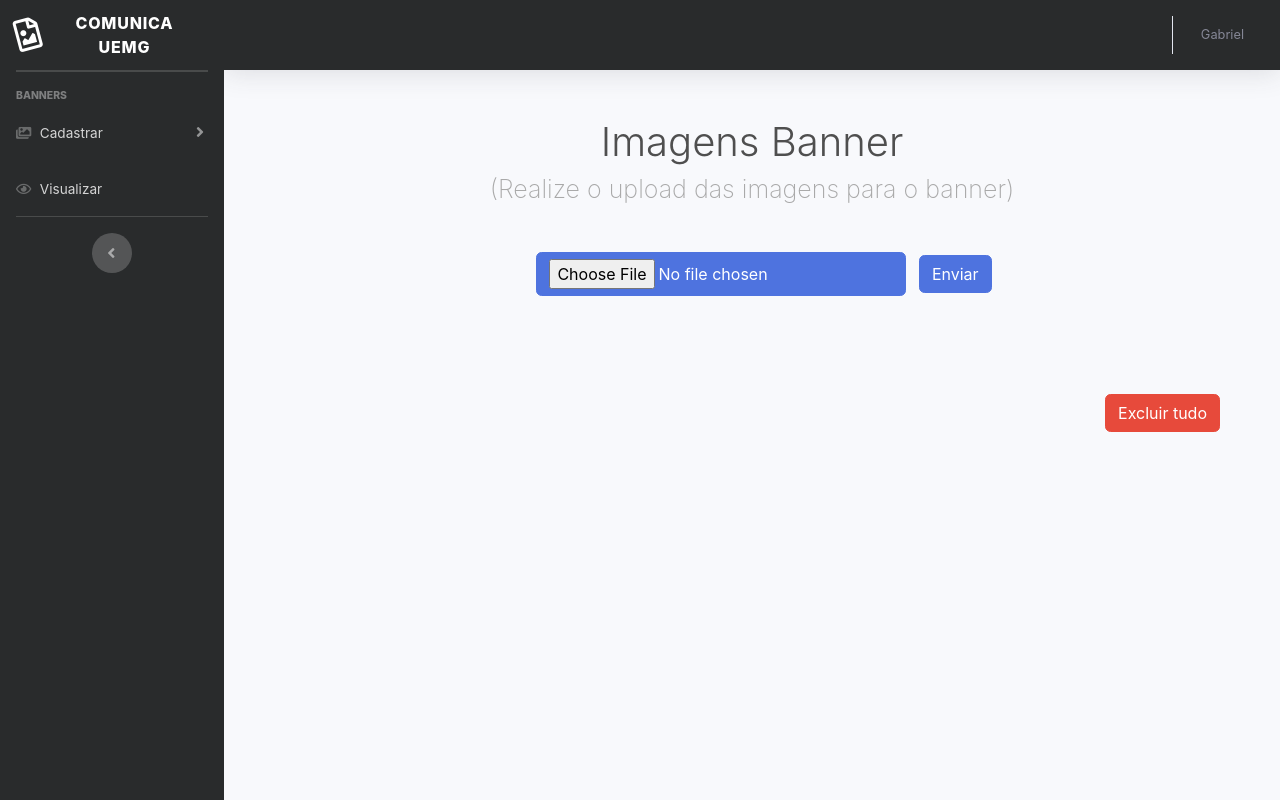
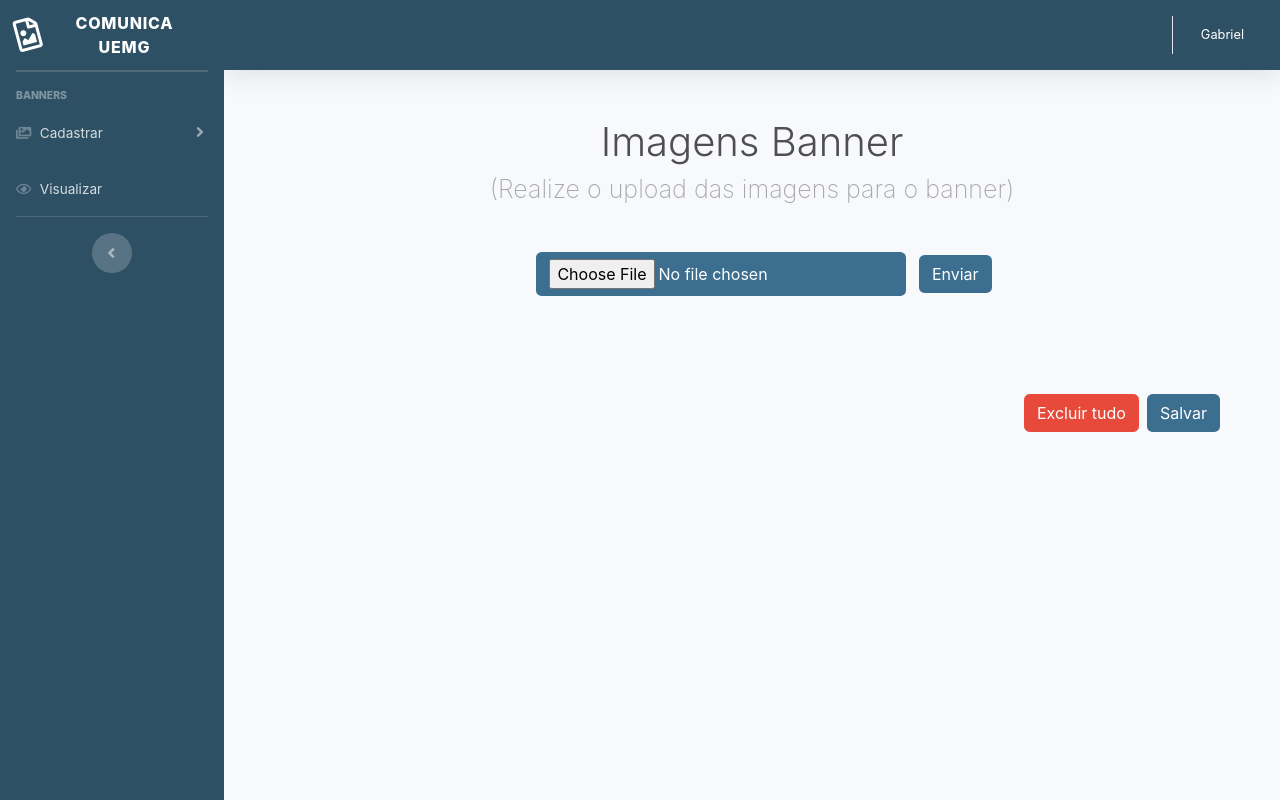
Before and after one commit to UEMGNUPSI/-ProjetoBanner, a PHP site: page /view/uploadImagem.php?banner=1 in a window 1280 px wide. Run offline with PHP 8.4, Linux system fonts and the light colour scheme; a user stored in the database is signed in; some libraries are stand-ins or nearby versions.

Commit message:
28° Commit - Finalização Layout

```diff
--- a/funcoes/editarCategoria.php
+++ b/funcoes/editarCategoria.php
@@ -2,10 +2,11 @@
     include_once '../funcoes/conexao.php';
     $categoriaBanner = $_POST['categoria_banner'];
     $banner = $_POST['nome_banner'];
+    $position = $_POST['inputTv'];
     $id=$_POST['id'];
     $caminhoBase = "../documentos/";
 
-    $sql = "UPDATE categoria_banner SET categoria_banner='$banner' WHERE id='$id'";
+    $sql = "UPDATE categoria_banner SET categoria_banner='$banner', position='$position' WHERE id='$id'";
     $update = mysqli_query($conn, $sql);
     rename( $caminhoBase.$categoriaBanner,$caminhoBase.$banner);
 
--- a/view/addImagemBanner.php
+++ b/view/addImagemBanner.php
@@ -11,6 +11,8 @@
 
   <title>Banner</title>
   <link href="../vendor/fontawesome-free/css/all.min.css" rel="stylesheet" type="text/css">
+    <link href="https://fonts.googleapis.com/css?family=Nunito:200,200i,300,300i,400,400i,600,600i,700,700i,800,800i,900,900i" rel="stylesheet">
+
   <script src="https://code.jquery.com/jquery-3.2.1.min.js"></script>
   <link href="../css/sb-admin-2.min.css" rel="stylesheet">
   <script type="text/javascript" src="../js/buscaCategoriaBanner.js"></script>
@@ -46,7 +48,7 @@
           ?>
           <form action="post" class="col-5">
             <input type="hidden" name="banner" value="<?php echo $dados['categoria_banner']; ?>">
-            <button type="submit" class="btn btn-primary ml-5 mb-3" formaction="uploadImagem.php" style="width: 100%;"><?php echo $dados['categoria_banner']; ?></button>
+            <button type="submit" class="btn  ml-5 mb-3" formaction="uploadImagem.php" style="width: 100%;background-color: #3b6e8f; color: #FFFFFF"><?php echo $dados['categoria_banner']; ?></button>
           </form>
         <?php } ?>
 
--- a/view/caroussel.php
+++ b/view/caroussel.php
@@ -141,7 +141,7 @@
         <!-- Bullet Navigator -->
         <div data-u="navigator" class="jssorb052" style="position:absolute;bottom:12px;right:12px;" data-autocenter="1" data-scale="0.5" data-scale-bottom="0.75">
             <div data-u="prototype" class="i" style="width:16px;height:16px;">
-                <svg viewbox="0 0 16000 16000" style="position:absolute;top:0;left:0;width:100%;height:100%;">
+                <svg viewbox="0 0 16000 16000" style="position:cover">
                     <circle class="b" cx="8000" cy="8000" r="5800"></circle>
                 </svg>
             </div>
--- a/view/inicioBanner.php
+++ b/view/inicioBanner.php
@@ -128,7 +128,7 @@
                 ?>
                 <form action="post" class="col-xl-4 col-lg-6 col-md-6 col-sm-6 col-12 ">
                     <input type="hidden" name="banner" class="" value="<?php echo $dados['categoria_banner']; ?>">
-                    <button type="submit" class="btn btn-primary mb-3" formaction="caroussel.php" style="width: 100%; margin-bottom:15px;"><?php echo $dados['categoria_banner']; ?></button>
+                    <button type="submit" class="btn mb-3" formaction="caroussel.php" style="width: 100%; margin-bottom:15px;background-color: rgba(60, 110, 143, 0.96);color: white"><?php echo $dados['categoria_banner']; ?></button>
                 </form>
             <?php } ?>
 
--- a/view/listarBanner.php
+++ b/view/listarBanner.php
@@ -13,6 +13,7 @@
     <link href="../vendor/fontawesome-free/css/all.min.css" rel="stylesheet" type="text/css">
     <script src="https://code.jquery.com/jquery-3.2.1.min.js"></script>
     <link href="../css/sb-admin-2.min.css" rel="stylesheet">
+    <link href="https://fonts.googleapis.com/css?family=Nunito:200,200i,300,300i,400,400i,600,600i,700,700i,800,800i,900,900i" rel="stylesheet">
     <script type="text/javascript" src="../js/buscaCategoriaBanner.js"></script>
 </head>
 
@@ -46,7 +47,7 @@
                     ?>
                     <form action="post" class="col-5">
                         <input type="hidden" name="banner" value="<?php echo $dados['categoria_banner']; ?>">
-                        <button type="submit" class="btn btn-primary ml-5 mb-3" formaction="caroussel.php" style="width: 100%;"><?php echo $dados['categoria_banner']; ?></button>
+                        <button type="submit" class="btn btn-primary ml-5 mb-3" formaction="caroussel.php" style="width: 100%;background-color: #3b6e8f; color: #FFFFFF"><?php echo $dados['categoria_banner']; ?></button>
                     </form>
                 <?php } ?>
 
--- a/view/sidebar.php
+++ b/view/sidebar.php
@@ -18,10 +18,10 @@ if (!isset($_SESSION['login'])){
   <div id="wrapper" style="position: absolute; width: 100%">
 
     <!-- Sidebar -->
-    <ul class="navbar-nav sidebar sidebar-dark accordion " style="background-color:#292b2c"  id="accordionSidebar" >
+    <ul class="navbar-nav sidebar sidebar-dark accordion " style="background-color:#2e5064"  id="accordionSidebar" >
 
       <!-- Sidebar - Brand -->
-      <a class="sidebar-brand d-flex align-items-center justify-content-center" href="index.html">
+      <a class="sidebar-brand d-flex align-items-center justify-content-center" href="#">
         <div class="sidebar-brand-icon rotate-n-15">
           <i class="far fa-file-image"></i>
         </div>
@@ -81,7 +81,7 @@ if (!isset($_SESSION['login'])){
       <div id="content">
 
         <!-- Topbar -->
-        <nav class="navbar navbar-expand navbar-light topbar mb-4 static-top shadow"style="background-color:#292b2c">
+        <nav class="navbar navbar-expand navbar-light topbar mb-4 static-top shadow"style="background-color: #2e5064">
 
           <!-- Sidebar Toggle (Topbar) -->
           <button id="sidebarToggleTop" class="btn btn-link d-md-none rounded-circle mr-3">
@@ -117,17 +117,17 @@ if (!isset($_SESSION['login'])){
 
             <!-- Nav Item - User Information -->
             <?php
-      $valor = isset($_SESSION['login']) ? $_SESSION['login'] : 'Admin';
+      $valor = isset($_SESSION['login']) ? $_SESSION['login'] : 'LOGIN';
     ?>
             <li class="nav-item dropdown no-arrow">
               <a class="nav-link dropdown-toggle" href="#" id="userDropdown" role="button" data-toggle="dropdown" aria-haspopup="true" aria-expanded="false">
-                <span class="mr-2 d-none d-lg-inline text-gray-600 small"><?php echo $valor ?></span>
+                <span class="mr-2 d-none d-lg-inline  small" style="color: #FFFFFF"><?php echo $valor ?></span>
 
               </a>
               <!-- Dropdown - User Information -->
               <div class="dropdown-menu dropdown-menu-right shadow animated--grow-in" aria-labelledby="userDropdown">
                 <?php
-                    if($valor == 'Admin'){ ?>
+                    if($valor == 'LOGIN'){ ?>
                        <a class="dropdown-item" href="../view/login.php">
                          <i class="fas fa-user fa-sm fa-fw mr-2 text-gray-400"></i>
                             Logar
--- a/view/uploadImagem.php
+++ b/view/uploadImagem.php
@@ -100,11 +100,11 @@
     <div class="row mt-5">
       <div class="col-12">
         <form method="POST" enctype="multipart/form-data" class="ml-4 mb-3" onsubmit="Checkfiles(this)">
-          <div class="fileUpload btn btn-primary">
+          <div class="fileUpload btn " style="background-color: #3b6e8f; color: #FFFFFF">
             <input type="file" id="nome_arquivo" name="arquivo" <?php echo $disabled; ?> accept="image/png, image/jpeg">
             <span class="nome_arquivo"></span>
           </div>
-          <input type="submit" class="btn btn-primary ml-2" name="botao" <?php echo $disabled; ?> value="Enviar" onClick="history.go(0)">
+          <input type="submit" class="btn  ml-2" name="botao" style="background-color: #3b6e8f; color: #FFFFFF" <?php echo $disabled; ?> value="Enviar" onClick="history.go(0)">
           <?php
           $_UP['pasta'] = '../documentos/' . $nome_banner . '/';
 
@@ -153,7 +153,7 @@
             <?php
             for ($i = 0; $i < $contador; $i++) {
               echo "
-          <div class='modal fade' id='excluirImagem' role='dialog'>
+          <div class='modal fade' id='excluirImagem$i' role='dialog'>
             <div class='modal-dialog modal-md'>
               <div class='modal-content'>
                 <div class='modal-body'>
@@ -170,14 +170,14 @@
               if ($contador <= $loopHorizontal) {
 
                 echo "
-          <div id='mostrarImagem' class='form-row mr-auto ' style='display: block;border-radius: 5px;'>
-          <a data-toggle='modal' data-target='#excluirImagem' class='imagem fechar'> <img  src='$img[$i]' style='width:150px;height: 150px;border-width: 6px;border-style: dashed;border-color: #428bca;' /> </a>
+          <div id='mostrarImagem' class='form-row ' style='display: block;border-radius: 5px;margin-right: 4.5rem'>
+          <a data-toggle='modal' data-target='#excluirImagem$i' class='imagem fechar'> <img  src='$img[$i]' style='width:150px;height: 150px;border-width: 6px;border-style: dashed;border-color: #428bca;' /> </a>
           </div>
          ";
               } else if ($contador = $loopHorizontal) {
                 echo "
             <div id='mostrarImagem' class='form-row ml-4' style='width: 150px; height: 150px;display: block;border-radius: 5px;align-items: center;margin-right: 2%;'>
-            <a data-toggle='modal' data-target='#excluirImagem' class='imagem fechar'> <img  src='$img[$i]' style='width:150px;height: 150px;border-width: 6px;border-style: dashed;border-color: #428bca;' /> </a>
+            <a data-toggle='modal' data-target='#excluirImagem$i' class='imagem fechar'> <img  src='$img[$i]' style='width:150px;height: 150px;border-width: 6px;border-style: dashed;border-color: #428bca;' /> </a>
           </div>
           ";
               }
@@ -189,7 +189,8 @@
         <form method="POST" id="excluirTodasImagens">
           <input type="hidden" name="banner" value="<?php echo $caminho; ?>">
           <input type="hidden" name="nomebanner" value="<?php echo $nome_banner; ?>">
-          <input class="btn btn-danger float-right my-5  mr-5" type="button" value="Excluir tudo" data-toggle="modal" data-target="#confirm" />
+          <input class="btn float-right my-5  mr-5" type="button" value="Salvar" style="background-color: #3b6e8f; color: #FFFFFF" data-toggle="modal" data-target="#salvar" />
+          <input class="btn btn-danger float-right my-5  mr-2" type="button" value="Excluir tudo" data-toggle="modal" data-target="#confirm" />
         </form>
 
         <!-- Excluir - Modal -->
@@ -219,6 +220,23 @@
             </div>
           </div>
         </div>
+
+        <div class="modal fade" id="salvar" role="dialog">
+          <div class="modal-dialog modal-md">
+            <div class="modal-content">
+              <div class="modal-body">
+                <p> Salvo com sucesso!</p>
+              </div>
+              <div class="modal-footer">
+                <form>
+                  <button type="button" class="btn" formaction="listarBanner.php" style="background-color: #3b6e8f; color: #FFFFFF" id="salvar">Ok</button>
+                </form>
+              </div>
+            </div>
+          </div>
+        </div>
+
+
 
         <!-- Erro ao excluir - Modal -->
         <div class="modal fade" id="myModal2" tabindex="-1" role="dialog" aria-labelledby="myModalLabel">
```
Also changed, not shown: view/addCategoriaBanner.php (+5 -3 lines), documentos/UEMG/images.png (deleted).
